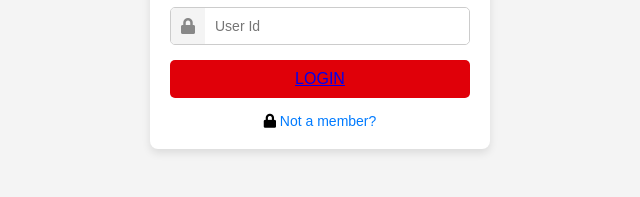
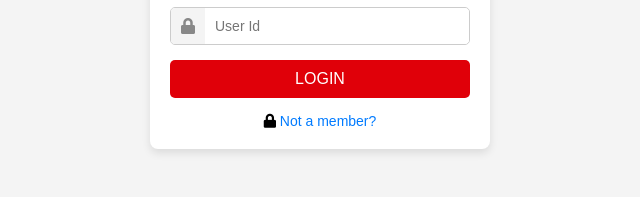
Before and after one commit to P-Tanjim/Blood-donation, a plain HTML site: page index.html in a window 1280 px wide. Shown: the part 471-668 px from the top of the page, 320-960 px from the left. Drawn offline with Linux system fonts and the light colour scheme.

Commit message:
Update style.css

```diff
--- a/style.css
+++ b/style.css
@@ -132,6 +132,10 @@ body{
       font-size: 16px;
       cursor: pointer;
     }
+.login-container .login-btn a{
+        text-decoration: none;
+        color: white;
+}
     .login-container .login-btn:hover {
       background: #b80008;
     }
```
